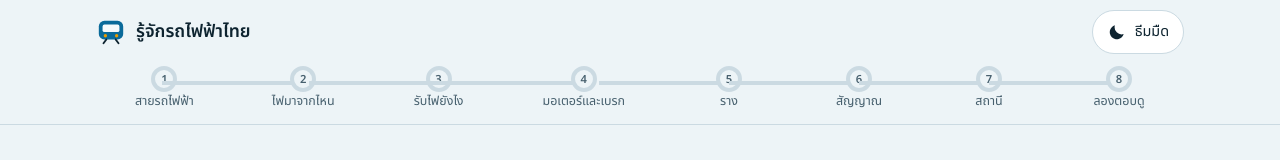
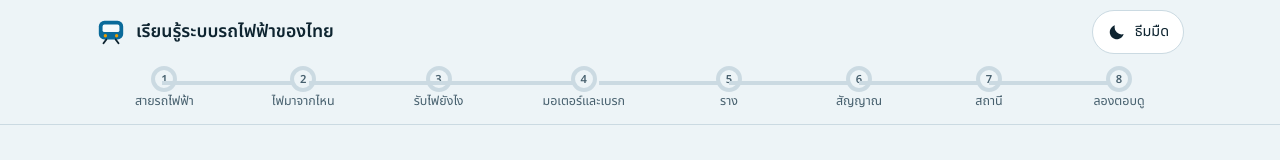
Before and after one commit to Panuwat249/Coaching-Railway, a plain HTML site: page index.html in a window 1280 px wide. Shown: the top 160 px of the page. Drawn offline with Linux system fonts and the light colour scheme; a web font is replaced by a local one.

Commit message:
Update index.html

```diff
--- a/index.html
+++ b/index.html
@@ -1,5 +1,5 @@
 <!doctype html><html><head><meta charset=utf8><meta name=viewport content="width=device-width,initial-scale=1,viewport-fit=cover"><style>:root{color-scheme:light;box-sizing:border-box;padding-top:env(safe-area-inset-top,0px);padding-bottom:env(safe-area-inset-bottom,0px)}html{scroll-padding-top:env(safe-area-inset-top,0px)}body{margin:0;padding:0;font:14px -apple-system,BlinkMacSystemFont,sans-serif;background:#fff;color:#000}img{max-width:100%}[hidden]:not([hidden=until-found i]){display:none!important}</style></head><body>
-<title>รู้จักรถไฟฟ้าไทย</title>
+<title>เรียนรู้ระบบรถไฟฟ้าของไทย</title>
 <meta name="claude:viewport-fit-sides" content="cover">
 <link rel="preconnect" href="https://fonts.googleapis.com">
 <link rel="preconnect" href="https://fonts.gstatic.com" crossorigin>
@@ -276,7 +276,7 @@ footer.foot h2{font-size:1.1rem;color:var(--ink)}
     <div class="bar">
       <a class="brand" href="#top">
         <svg viewBox="0 0 32 32" aria-hidden="true"><rect x="3" y="4" width="26" height="20" rx="6" class="f-accent"/><rect x="7" y="8" width="18" height="8" rx="2" class="f-train"/><circle cx="10" cy="20" r="1.8" class="f-volt"/><circle cx="22" cy="20" r="1.8" class="f-volt"/><path d="M8 28 L11 24 M24 28 L21 24" class="s-ink nofill" stroke-width="2" stroke-linecap="round"/></svg>
-        <span>รู้จักรถไฟฟ้าไทย</span>
+        <span>เรียนรู้ระบบรถไฟฟ้าของไทย</span>
       </a>
       <button class="themebtn" id="themeBtn" type="button" aria-label="สลับธีมสว่างหรือมืด">
         <svg class="sun" viewBox="0 0 24 24" aria-hidden="true"><circle cx="12" cy="12" r="4.5" fill="currentColor"/><g stroke="currentColor" stroke-width="2" stroke-linecap="round"><path d="M12 2v3M12 19v3M2 12h3M19 12h3M4.9 4.9l2.1 2.1M17 17l2.1 2.1M4.9 19.1L7 17M17 7l2.1-2.1"/></g></svg>
```
